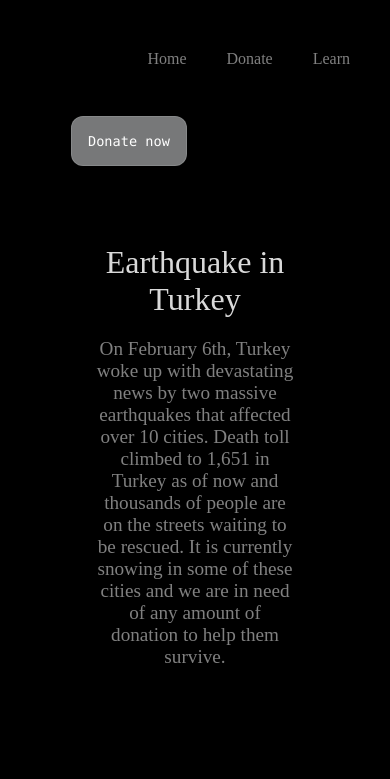
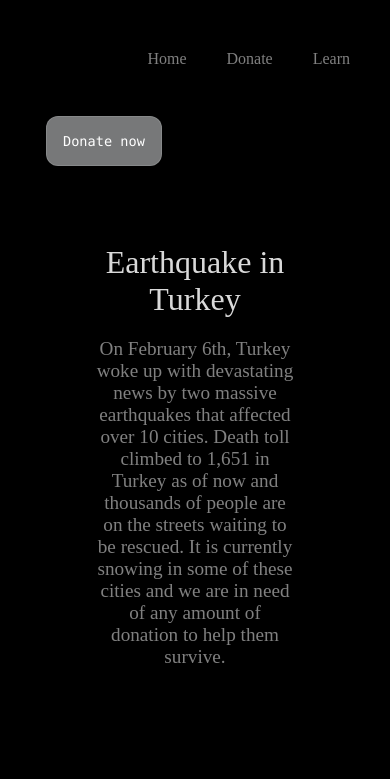
Before and after one commit to emirerben/turkeyearthquakedonation, a Next.js app in the folder turkeyearthquakedonation/: page / in a window 390 px wide. Shown: the top 779 px of the page. Built offline with nearby package versions, Linux system fonts and the light colour scheme.

Commit message:
update button

```diff
--- a/turkeyearthquakedonation/styles/Home.module.css
+++ b/turkeyearthquakedonation/styles/Home.module.css
@@ -268,7 +268,7 @@
   }
 
   .description{
-    margin-left: -50px;
+    margin-left: -100px;
     margin-top: 20px;
     margin-bottom: -50px;
   }
```
